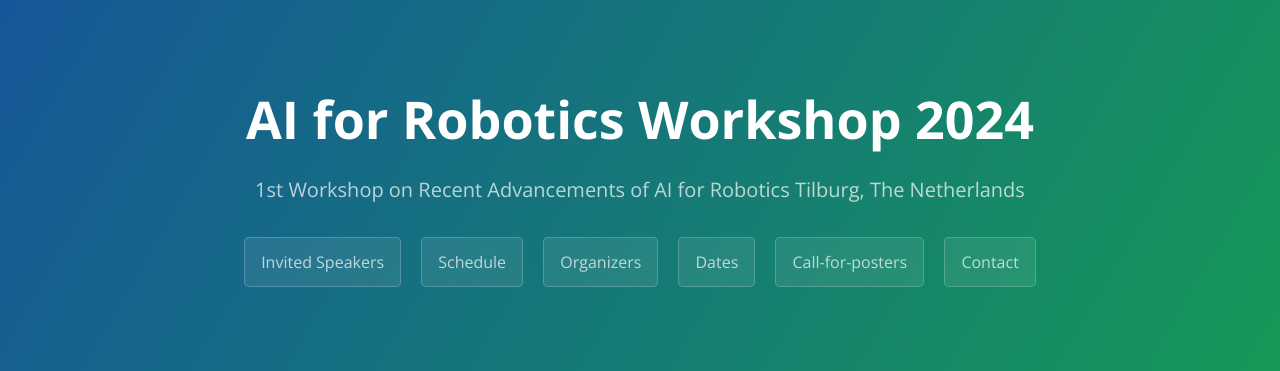
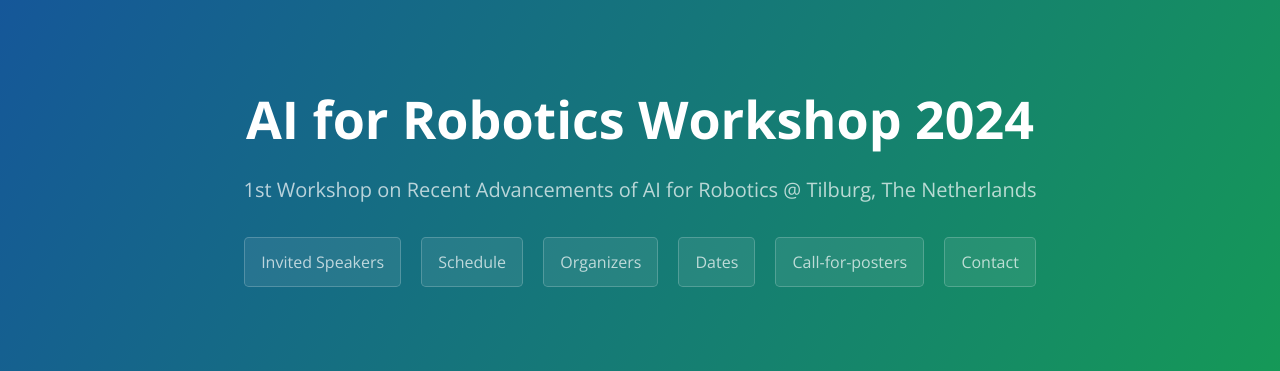
Before and after one commit to airlab-tilburg/ai4robotics-workshop, a Jekyll site: the page built from index.md, in a window 1280 px wide. Shown: the top 371 px of the page. Built offline with Jekyll 4.4.1, drawn with Linux system fonts in a browser that asks for light colours.

```diff
--- a/_config.yml
+++ b/_config.yml
@@ -1,6 +1,5 @@
 title: AI for Robotics Workshop 2024
-description: 1st Workshop on Recent Advancements of AI for Robotics
-             Tilburg, The Netherlands
+description: 1st Workshop on Recent Advancements of AI for Robotics @ Tilburg, The Netherlands
 show_downloads: false
 google_analytics:
 theme: jekyll-theme-cayman
```
